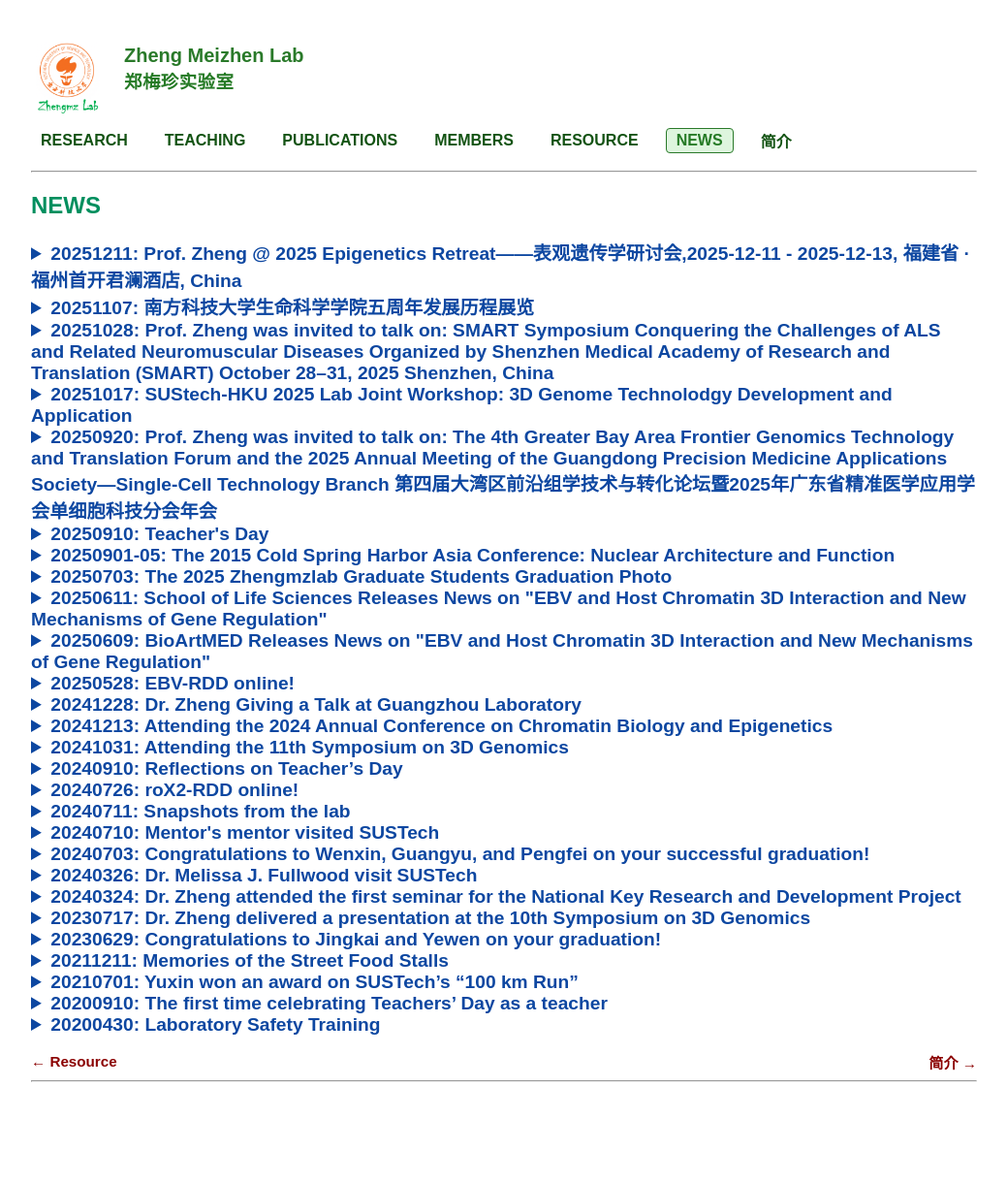
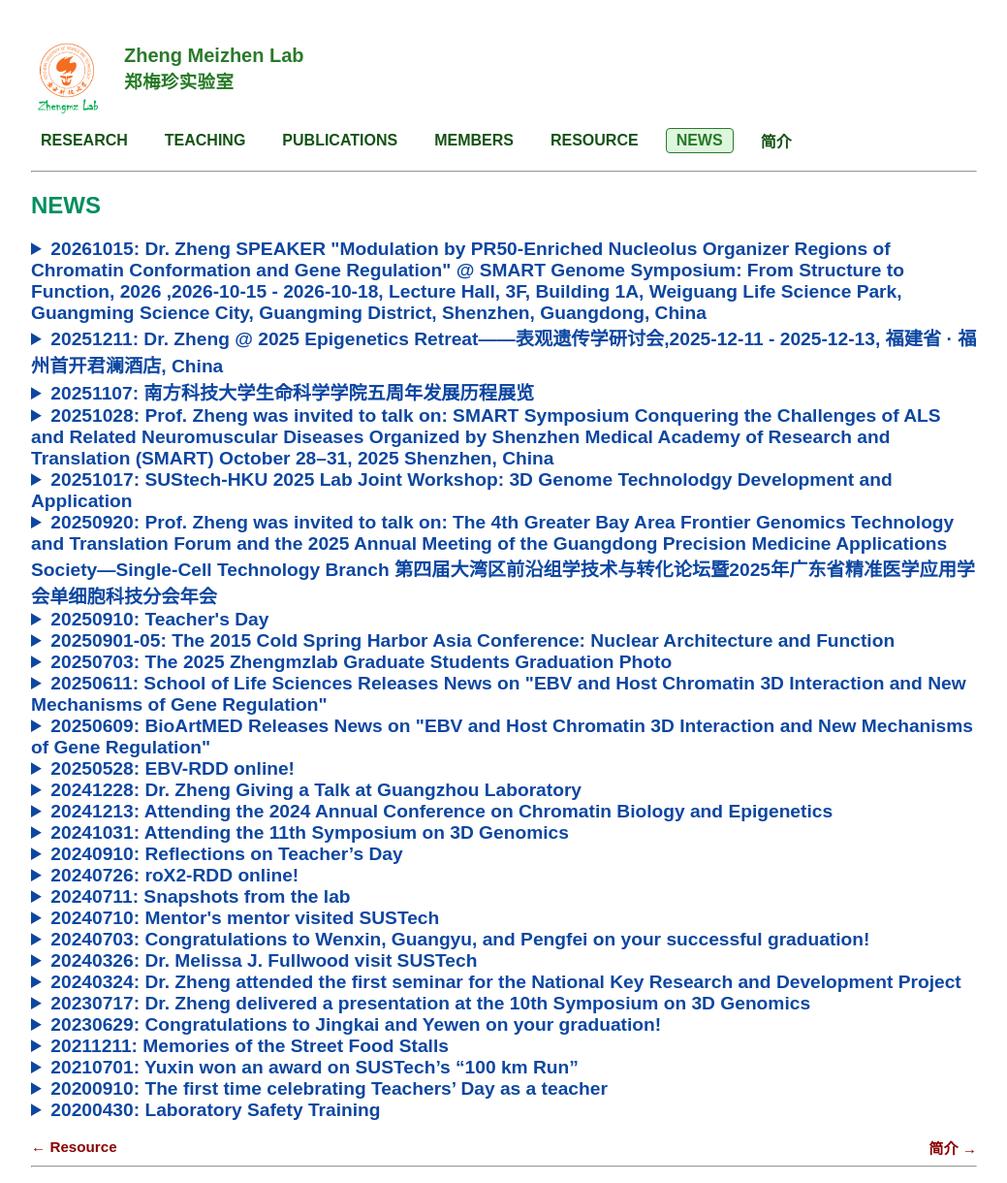
Before and after one commit to ZhengmzLab/zhengmzlab.github.io, a Jekyll site: the page built from news.md, in a window 1280 px wide. Shown: the whole page at 97% size, without its empty margins (120-1159 px from the left). Built offline with Jekyll 4.4.1, drawn with Linux system fonts in a browser that asks for light colours; comment, search, counter and statistics services are not loaded; before the commit the page ends 1132 px from its top, so only the background shows below that.

Commit message:
Update news.md

```diff
--- a/news.md
+++ b/news.md
@@ -4,9 +4,32 @@ title: NEWS
 ---
 ## <span style="color:#008f5e; font-weight:bold;">NEWS</span>
 
+
 <!-- ################################# -->
 <details>
-<summary  style="color:#0D47A1; font-size:1.2em; font-weight:bold;" >20251211: Prof. Zheng @ 2025 Epigenetics Retreat——表观遗传学研讨会,2025-12-11 - 2025-12-13, 福建省 · 福州首开君澜酒店, China </summary>
+<summary  style="color:#0D47A1; font-size:1.2em; font-weight:bold;" >20261015: Dr. Zheng SPEAKER "Modulation by PR50-Enriched Nucleolus Organizer Regions of Chromatin Conformation and Gene Regulation" @ SMART Genome Symposium: From Structure to Function, 2026 ,2026-10-15 - 2026-10-18, Lecture Hall, 3F, Building 1A, Weiguang Life Science Park, Guangming Science City, Guangming District, Shenzhen, Guangdong, China </summary>
+<br>
+<a href="https://github.com/user-attachments/assets/b125d7c5-64a5-4b99-9a57-f12d44eb50ba">
+  <img
+    src="https://github.com/user-attachments/assets/b125d7c5-64a5-4b99-9a57-f12d44eb50ba"
+    width="155"
+    height="178"
+    alt="SMART Genome Symposium From Structure to Function"
+    title="点击查看原图"
+  />
+</a>
+<br>
+<a href="https://mp.weixin.qq.com/s/WbJdePTSY8QgnADc_0UXzQ">
+  SMART Genome Symposium From Structure to Function
+</a>
+</details>
+<!-- ################################# -->
+
+
+
+<!-- ################################# -->
+<details>
+<summary  style="color:#0D47A1; font-size:1.2em; font-weight:bold;" >20251211: Dr. Zheng @ 2025 Epigenetics Retreat——表观遗传学研讨会,2025-12-11 - 2025-12-13, 福建省 · 福州首开君澜酒店, China </summary>
 <br>
 <img width="1846" height="1271" alt="image" src="https://github.com/user-attachments/assets/4d284df1-73e4-45c6-84b0-5ed666e99732" />
    <a href="https://www.51huiyi.org/Web/Page?_pid=conf&cid=3a1d4a74-5cdf-7db7-45f5-c95dd0eec0fd">表观遗传学研讨会</a>
```
